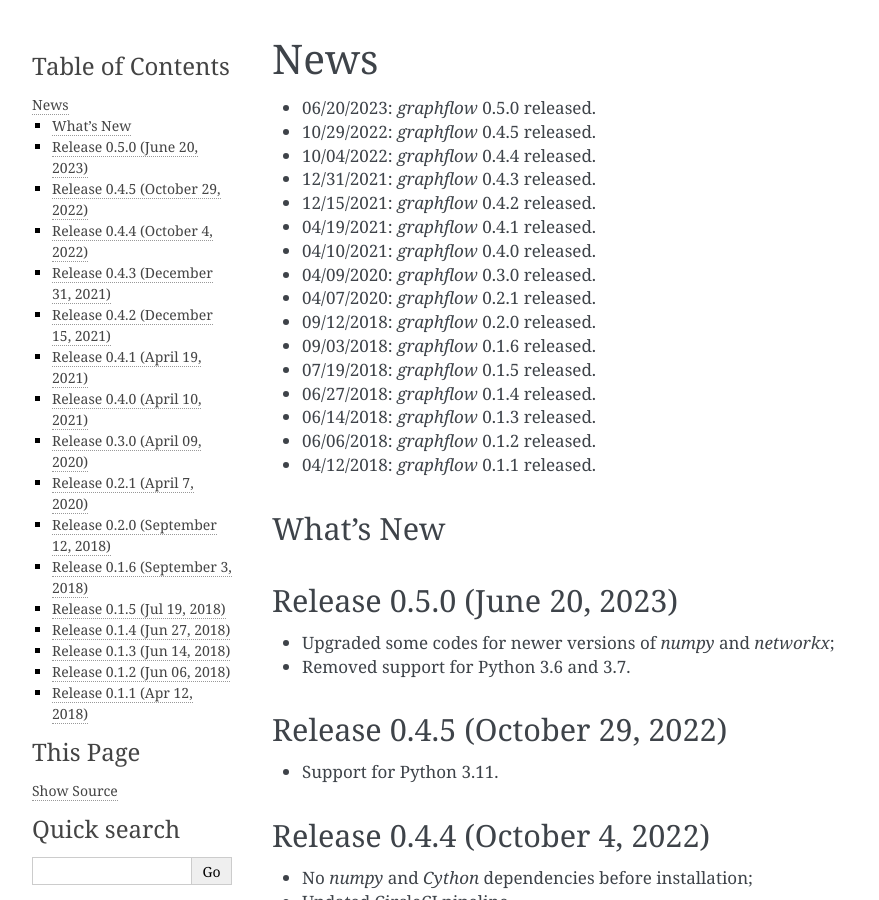
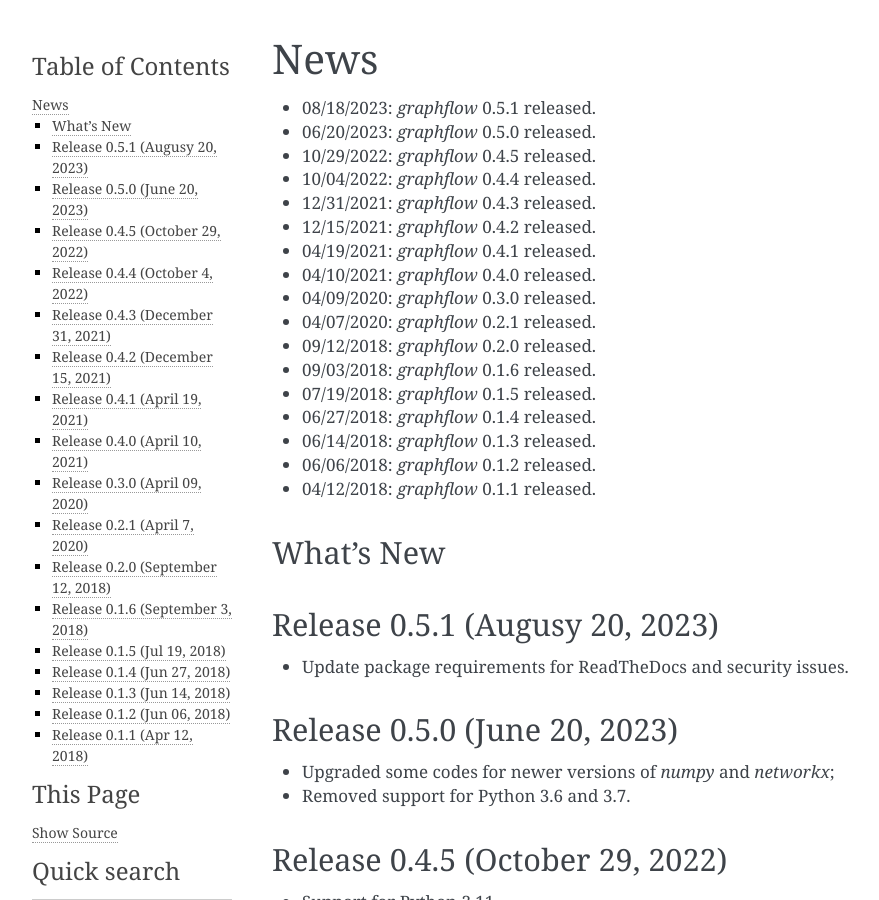
Before and after one commit to stephenhky/GraphFlow, a Sphinx documentation site: the page built from doc/source/news.rst, in a window 1280 px wide and 900 px high. Shown: the whole window, without its empty margins (148-1027 px from the left). Built offline with Sphinx 7.4.7, drawn with Linux system fonts in a browser that asks for light colours.

Commit message:
release 0.5.1

```diff
--- a/doc/source/conf.py
+++ b/doc/source/conf.py
@@ -59,7 +59,7 @@
 # The short X.Y version.
 version = u'0.5'
 # The full version, including alpha/beta/rc tags.
-release = u'0.5.0'
+release = u'0.5.1'
 
 # The language for content autogenerated by Sphinx. Refer to documentation
 # for a list of supported languages.
--- a/doc/source/news.rst
+++ b/doc/source/news.rst
@@ -1,6 +1,7 @@
 News
 ====
 
+* 08/18/2023: `graphflow` 0.5.1 released.
 * 06/20/2023: `graphflow` 0.5.0 released.
 * 10/29/2022: `graphflow` 0.4.5 released.
 * 10/04/2022: `graphflow` 0.4.4 released.
@@ -20,6 +21,12 @@
 
 What's New
 ----------
+
+Release 0.5.1 (Augusy 20, 2023)
+-------------------------------
+
+* Update package requirements for ReadTheDocs and security issues.
+
 
 Release 0.5.0 (June 20, 2023)
 -----------------------------
--- a/setup.py
+++ b/setup.py
@@ -19,7 +19,7 @@
 
 
 setup(name='graphflow',
-      version="0.5.0",
+      version="0.5.1",
       description="Algorithms for Graph Flow Analysis",
       long_description="Numerical routines for analyzing data represented by graphs",
       classifiers=[
```
